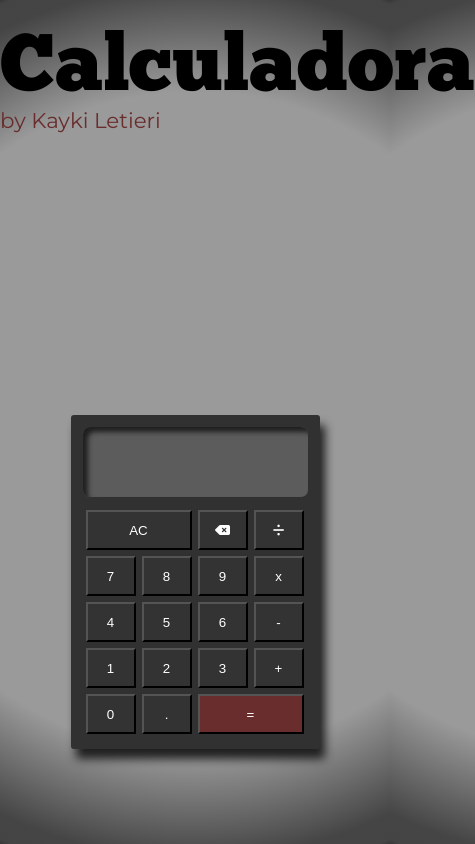
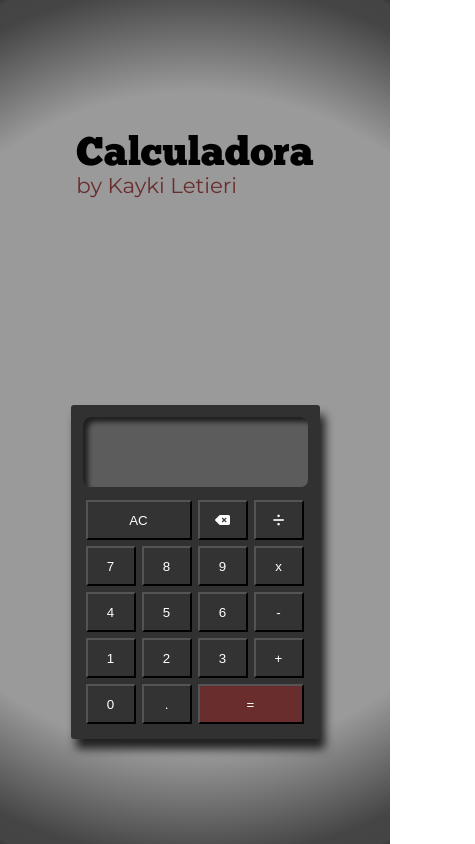
Before and after one commit to Kayki7/Calculadora, a plain HTML site: page index.html in a window 390 px wide. Shown: the whole page, 475 px wide, since content can reach past the window. Drawn offline with Linux system fonts and the light colour scheme.

Commit message:
Finalização do projeto.

```diff
--- a/index.html
+++ b/index.html
@@ -11,9 +11,9 @@
     <link rel="stylesheet" href="style.css">
 </head>
 <body>
-    <div style="align-self: flex-start; padding-top: 30px;">
+    <div style="padding-top: 30px;">
         <h1>Calculadora</h1>
-        <p style="font-family: 'Montserrat', sans-serif; font-size: 16pt; color: rgb(105, 45, 45);">by Kayki Letieri</p>
+        <p id="creditos" style="font-family: 'Montserrat', sans-serif; font-size: 16pt; color: rgb(105, 45, 45);">by Kayki Letieri</p>
     </div>
 
     <div id="conteudo">
--- a/style.css
+++ b/style.css
@@ -21,9 +21,9 @@ body,html{
     background: rgb(154,154,154);
     background: radial-gradient(circle, rgba(154,154,154,1) 71%, rgba(70,69,69,1) 94%, rgba(69,68,68,1) 99%, rgba(55,55,55,1) 100%);
     display: flex;
+    align-items: center;
     justify-content: space-around;
-    align-items: center;
-    flex-wrap: wrap;
+    flex-direction: column;
 }
 
 h1{
@@ -46,7 +46,8 @@ h1{
     border-radius: 7px;
     margin-bottom: 10px;
     text-align: right;
-    word-wrap: break-word;
+    overflow: hidden;
+    text-overflow: ellipsis;
     padding: 5px;
     font-family: Digital;
     font-size: 30pt;
@@ -76,3 +77,13 @@ table td{
 #btnigual:hover{
     background-color: rgb(75, 27, 27);
 }
+
+@media screen and (max-width: 500px) {
+    h1{
+        font-size: 30pt;
+    }
+
+    #creditos{
+        font-size: 12pt;
+    }
+}
```
